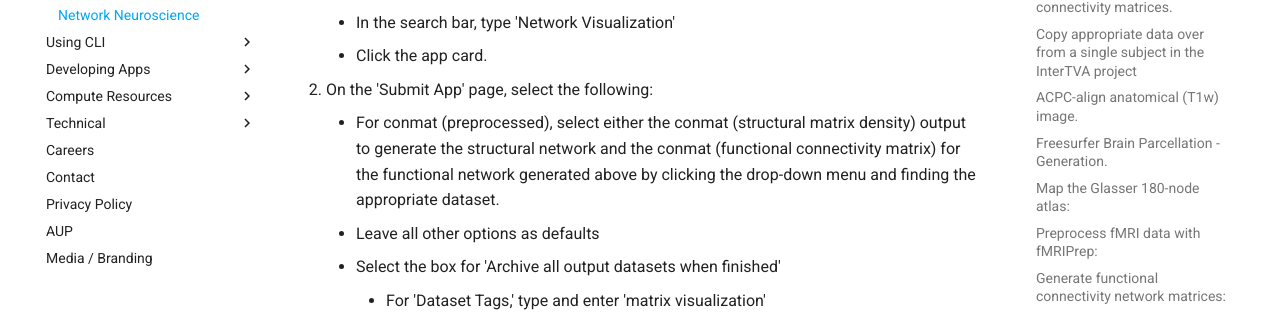
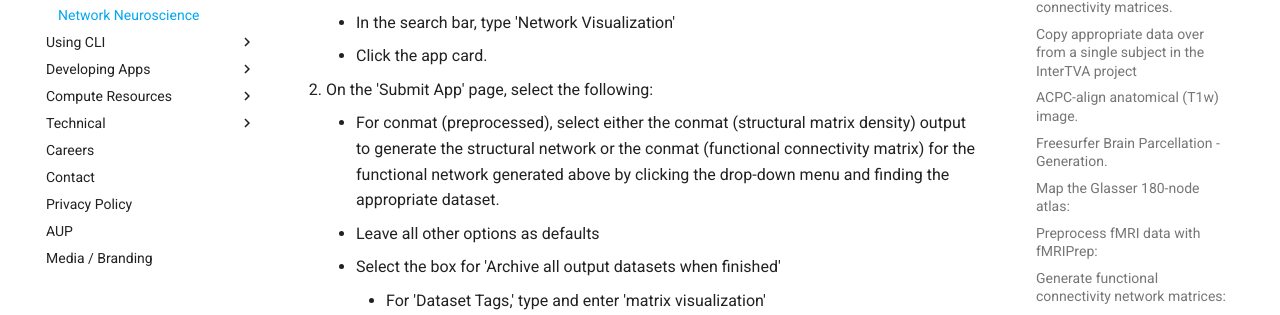
Before and after one commit to brainlife/docs, an MkDocs documentation site: the page built from docs/tutorial/networkneuroscience.md, in a window 1280 px wide and 900 px high, scrolled down 11671 px. Shown: the part 389-704 px from the top of the window. Built offline with MkDocs 1.6.1 and Material for MkDocs 9.7.7, drawn with Linux system fonts in a browser that asks for light colours; comment, search, counter and statistics services are not loaded.

Commit message:
Update networkneuroscience.md

```diff
--- a/docs/tutorial/networkneuroscience.md
+++ b/docs/tutorial/networkneuroscience.md
@@ -257,7 +257,7 @@
     * In the search bar, type 'Network Visualization'
     * Click the app card.
 1. On the 'Submit App' page, select the following:
-    * For conmat (preprocessed), select either the conmat (structural matrix density) output to generate the structural network and the conmat (functional connectivity matrix) for the functional network generated above by clicking the drop-down menu and finding the appropriate dataset.
+    * For conmat (preprocessed), select either the conmat (structural matrix density) output to generate the structural network or the conmat (functional connectivity matrix) for the functional network generated above by clicking the drop-down menu and finding the appropriate dataset.
     * Leave all other options as defaults
     * Select the box for 'Archive all output datasets when finished'
         * For 'Dataset Tags,' type and enter 'matrix visualization'
```
